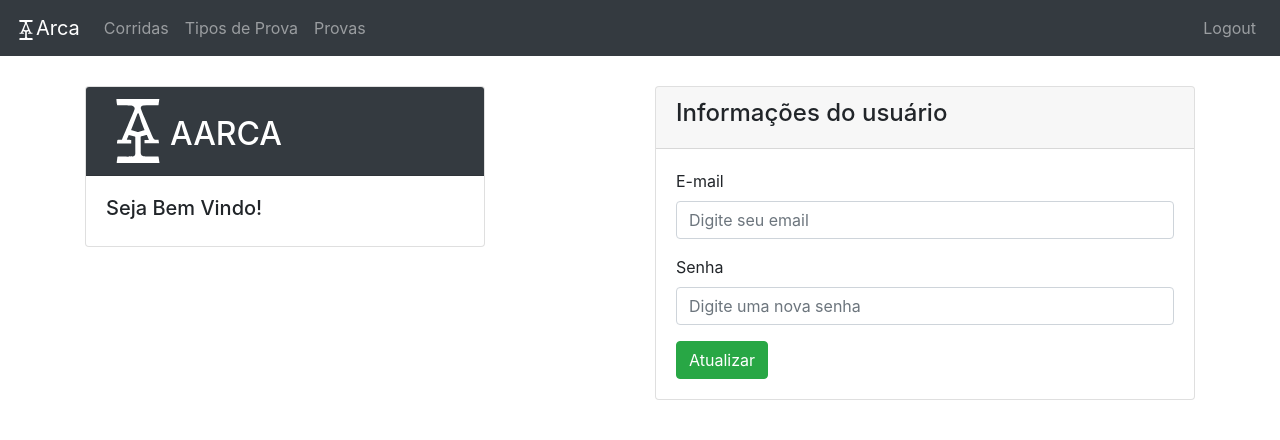
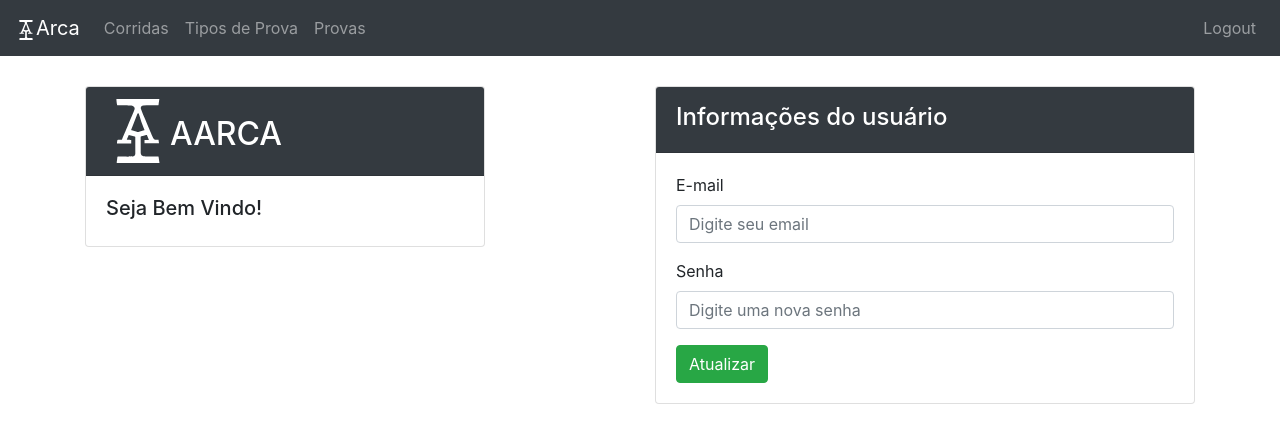
Before and after one commit to nemuba/reactjs-aarca, a React (Create React App) app: page /user_details in a window 1280 px wide. Shown: the top 440 px of the page. Built offline with nearby package versions, Linux system fonts and the light colour scheme; sample sign-in values are in the browser's storage.

Commit message:
change user_info

```diff
--- a/src/components/User/index.js
+++ b/src/components/User/index.js
@@ -53,7 +53,8 @@ const UserInfo = (props) => {
         </Col>
         <Col lg="6" sm="6" >
           <Card style={{marginTop: '30px'}}>
-            <Card.Header><h4>Informações do usuário</h4></Card.Header>
+            <Card.Header className="bg-dark text-white">
+              <h4 className="mt-1">Informações do usuário</h4></Card.Header>
               <Card.Body>
                 {message && show ?
                 <Alert key={message} className="text-center" variant="danger" onClose={() => setShow(false)}dismissible >
```
